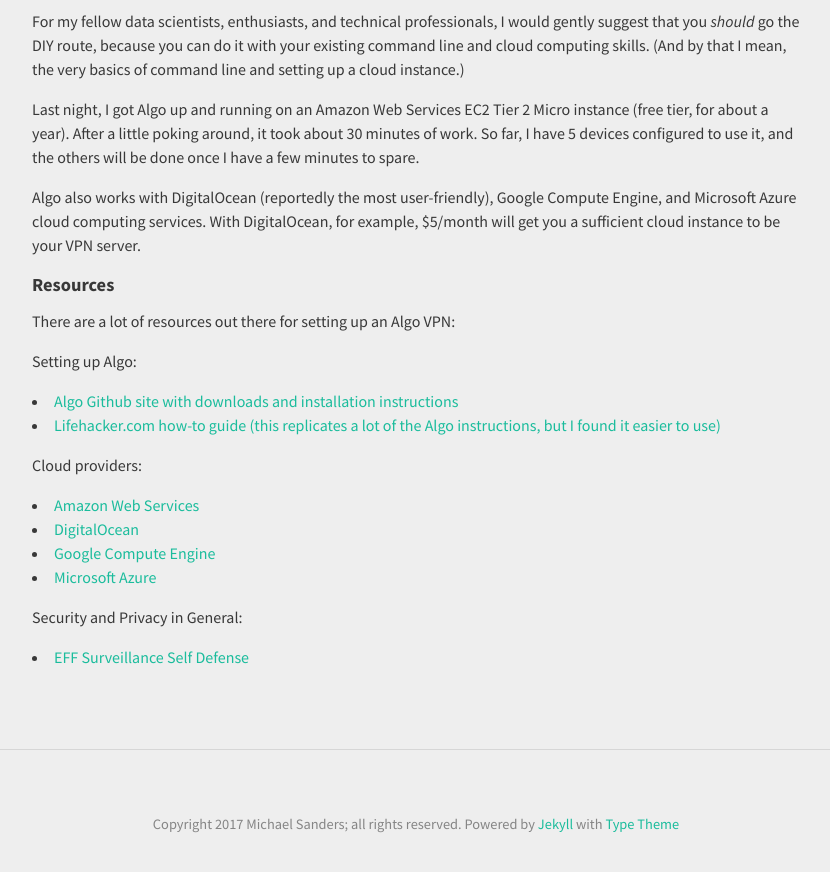
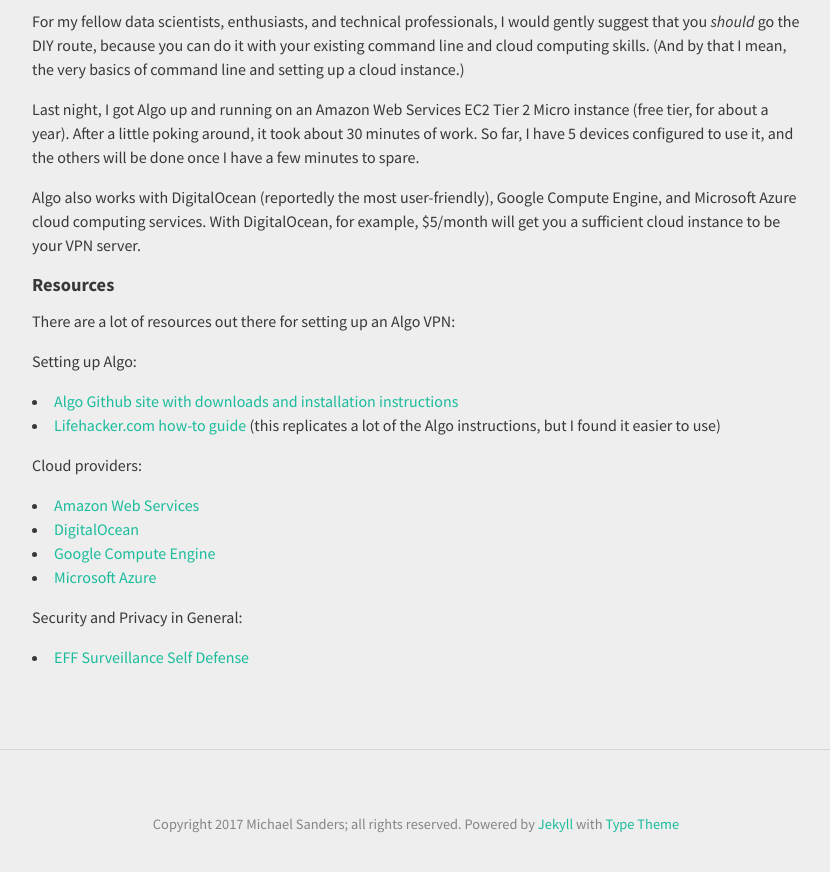
Before and after one commit to MikeS-nth/MikeS-nth.github.io, a Jekyll site: the page built from _posts/2017-04-24-seriously-get-a-vpn.md, in a window 1280 px wide and 900 px high, scrolled down 1166 px. Shown: the top 872 px of the window, without its empty margins (224-1054 px from the left). Built offline with Jekyll 4.4.1, drawn with Linux system fonts in a browser that asks for light colours; nearby versions of some CDN libraries.

Commit message:
Moved parenthetical out of link

```diff
--- a/_posts/2017-04-24-seriously-get-a-vpn.md
+++ b/_posts/2017-04-24-seriously-get-a-vpn.md
@@ -29,7 +29,7 @@
 Setting up Algo:
 
 - [Algo Github site with downloads and installation instructions](https://github.com/trailofbits/algo)
-- [Lifehacker.com how-to guide (this replicates a lot of the Algo instructions, but I found it easier to use)](http://lifehacker.com/how-to-set-up-your-own-completely-free-vpn-in-the-cloud-1794302432)
+- [Lifehacker.com how-to guide](http://lifehacker.com/how-to-set-up-your-own-completely-free-vpn-in-the-cloud-1794302432) (this replicates a lot of the Algo instructions, but I found it easier to use)
 
 Cloud providers:
 - [Amazon Web Services](https://aws.amazon.com)
```
